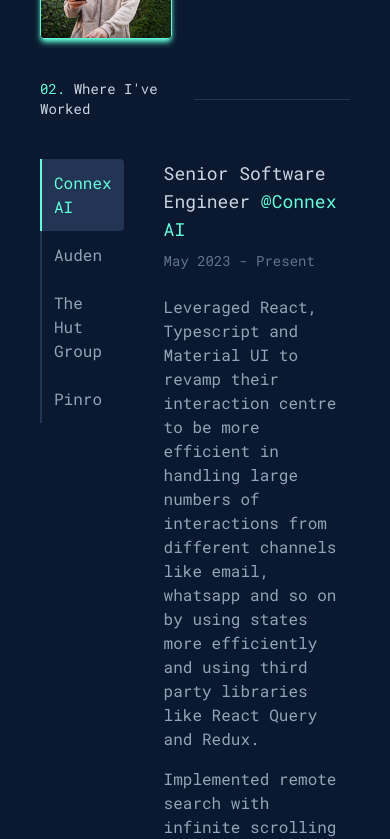
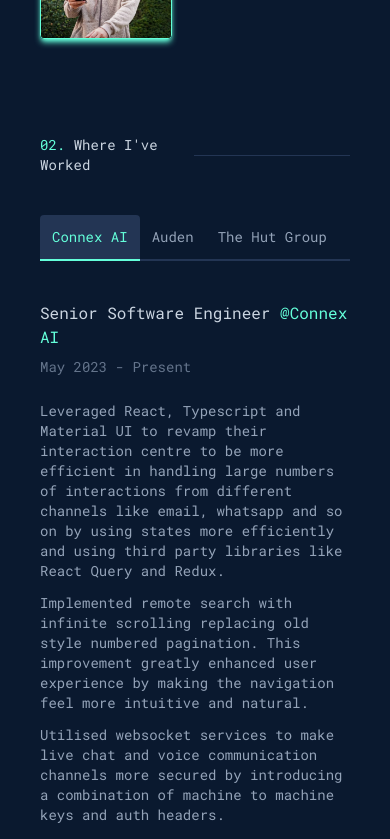
Before and after one commit to MahsinSaifullah/mahsin-portfolio-2.0, a Next.js app: page / in a window 390 px wide. Shown: the part 2220-3059 px from the top of the page. Built offline with nearby package versions, Linux system fonts and the light colour scheme.

Commit message:
feat: make experience section responsive

```diff
--- a/app/Experience.tsx
+++ b/app/Experience.tsx
@@ -5,20 +5,23 @@
 import React from 'react';
 import SectionHeader from '@/components/SectionHeader';
 import { EXPERIENCE_HASH_MAP, COMPANIES } from '@/constants/experiences';
+import useWindowDimensions from '@/hooks/useWindowDimensions';
+import { BREAKPOINTS } from '@/constants/breakpoints';
 
 const Experience = () => {
   const [activeTab, setActiveTab] = React.useState(0);
+  const { width } = useWindowDimensions();
 
   return (
     <section
       id="experience"
-      className="min-h-screen flex justify-center flex-col mt-10"
+      className="min-h-screen flex justify-center flex-col mt-24 md:mt-10"
     >
       <SectionHeader index="02" heading="Where I've Worked" />
       <div>
         <Tabs
           tabs={COMPANIES}
-          orientation="vertical"
+          orientation={width > BREAKPOINTS.md ? 'vertical' : 'horizontal'}
           activeIndex={activeTab}
           onTabSelect={(index) => {
             setActiveTab(index);
--- a/app/ExperienceItem.tsx
+++ b/app/ExperienceItem.tsx
@@ -17,18 +17,18 @@
 }) => {
   return (
     <article className="flex flex-col space-y-2">
-      <h3 className="text-slate-300 text-lg">
+      <h3 className="text-slate-300 text-md md:text-xl">
         {title} <span className="text-lime">@{company}</span>
       </h3>
       <h2 className="text-slate-500 text-sm">{duration}</h2>
-      <ul className="flex flex-col space-y-4  max-w-2xl text-slate-400 pt-4">
+      <ul className="flex flex-col text-sm md:text-lg space-y-3 md:space-y-4  max-w-2xl text-slate-400 pt-4">
         {details.map((detail, index) => (
           <li key={index} className="flex space-x-5">
             {detail}
           </li>
         ))}
       </ul>
-      <div className="grid grid-cols-6 gap-4 pt-4">
+      <div className="grid grid-cols-2 md:grid-cols-6 gap-4 pt-4">
         {skills.map((skill) => (
           <Badge
             variant="outline"
--- a/components/Tabs.tsx
+++ b/components/Tabs.tsx
@@ -25,20 +25,22 @@
       } gap-10`}
     >
       <ul
-        className={`flex ${
-          orientation === 'horizontal' ? 'flex-row' : 'flex-col'
-        }`}
+        className={cn('flex', {
+          'flex-row overflow-x-scroll scrollbar-hide':
+            orientation === 'horizontal',
+          'flex-col': orientation === 'vertical',
+        })}
       >
         {tabs.map((tab, index) => (
           <li
             onClick={() => onTabSelect(index)}
             className={cn(
-              `text-slate-400 p-3 hover:bg-lighestNavy hover:text-lime rounded-sm cursor-pointer`,
+              `text-slate-400 p-3 hover:bg-lighestNavy hover:text-lime rounded-sm cursor-pointer text-sm md:text-md`,
               {
                 'bg-lighestNavy  text-lime': index === activeIndex,
                 'border-l-lighestNavy border-l-2 rounded-tl-none rounded-bl-none':
                   orientation === 'vertical',
-                'border-b-lighestNavy border-b-2 rounded-bl-none rounded-br-none':
+                'border-b-lighestNavy border-b-2 rounded-bl-none rounded-br-none min-w-fit':
                   orientation === 'horizontal',
                 'border-l-lime':
                   index === activeIndex && orientation === 'vertical',
--- /dev/null
+++ b/constants/breakpoints.ts
@@ -0,0 +1,6 @@
+export const BREAKPOINTS = {
+  sm: 640,
+  md: 768,
+  lg: 1024,
+  xl: 1280,
+};
--- /dev/null
+++ b/hooks/useWindowDimensions.ts
@@ -0,0 +1,29 @@
+'use client';
+
+import { useState, useEffect } from 'react';
+
+const useWindowDimensions = () => {
+  const [windowDimensions, setWindowDimensions] = useState({
+    width: 0,
+    height: 0,
+  });
+
+  useEffect(() => {
+    const updateWindowDimensions = () => {
+      setWindowDimensions({
+        width: window.innerWidth,
+        height: window.innerHeight,
+      });
+    };
+
+    updateWindowDimensions();
+
+    window.addEventListener('resize', updateWindowDimensions);
+
+    return () => window.removeEventListener('resize', updateWindowDimensions);
+  }, []);
+
+  return windowDimensions;
+};
+
+export default useWindowDimensions;
--- a/package.json
+++ b/package.json
@@ -18,6 +18,8 @@
     "react-dom": "19.0.0-rc-66855b96-20241106",
     "react-social-icons": "^6.18.0",
     "tailwind-merge": "^2.5.5",
+    "tailwind-scrollbar": "^3.1.0",
+    "tailwind-scrollbar-hide": "^1.1.7",
     "tailwindcss-animate": "^1.0.7"
   },
   "devDependencies": {
--- a/tailwind.config.ts
+++ b/tailwind.config.ts
@@ -62,5 +62,5 @@
       },
     },
   },
-  plugins: [require('tailwindcss-animate')],
+  plugins: [require('tailwindcss-animate'), require('tailwind-scrollbar')],
 } satisfies Config;
```
Also changed, not shown: 1 other file (tests, documents, lock files or other folders).
